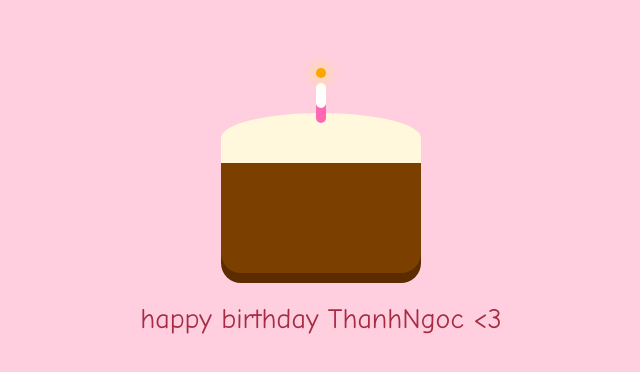
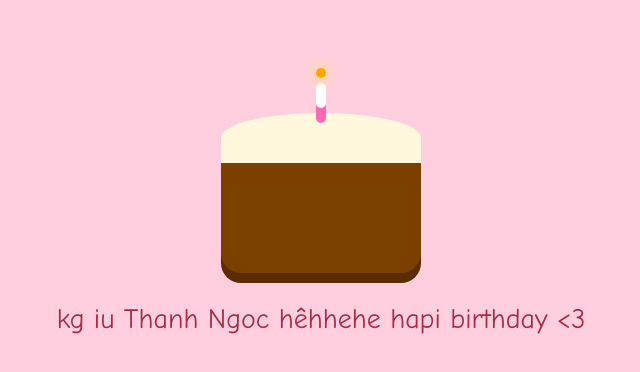
Before and after one commit to giaothan/sinh-nhat-Phan-Ngoc, a plain HTML site: page index.html in a window 1280 px wide. Shown: the part 156-528 px from the top of the page, without its empty margins (319-959 px from the left). Drawn offline with Linux system fonts and the light colour scheme.

Commit message:
Update index.html

```diff
--- a/index.html
+++ b/index.html
@@ -90,6 +90,6 @@
       <div class="flame"></div>
     </div>
   </div>
-  <div class="text">happy birthday ThanhNgoc <3 </div>
+  <div class="text">kg iu Thanh Ngoc hêhhehe hapi birthday <3 </div>
 </body>
 </html>
```
